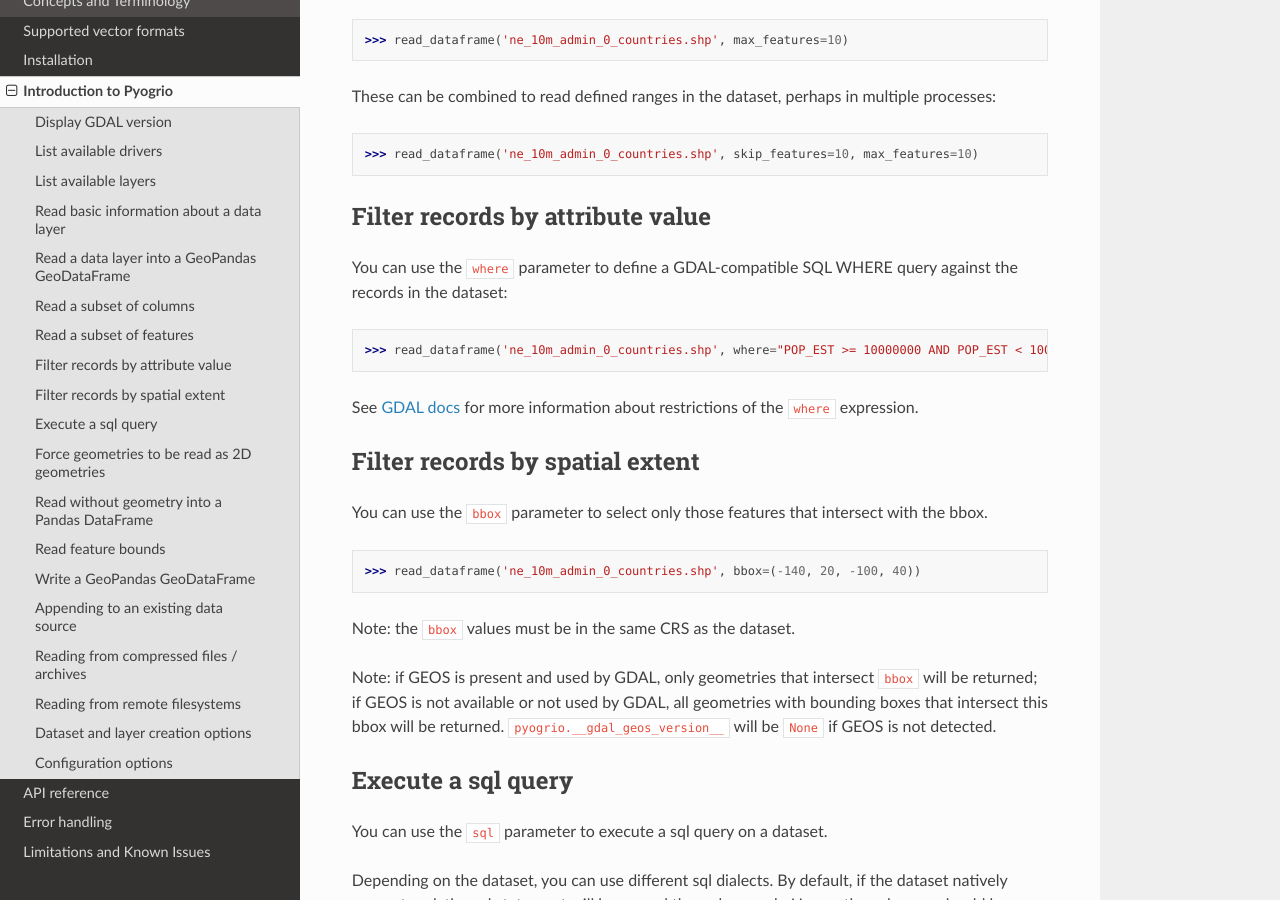
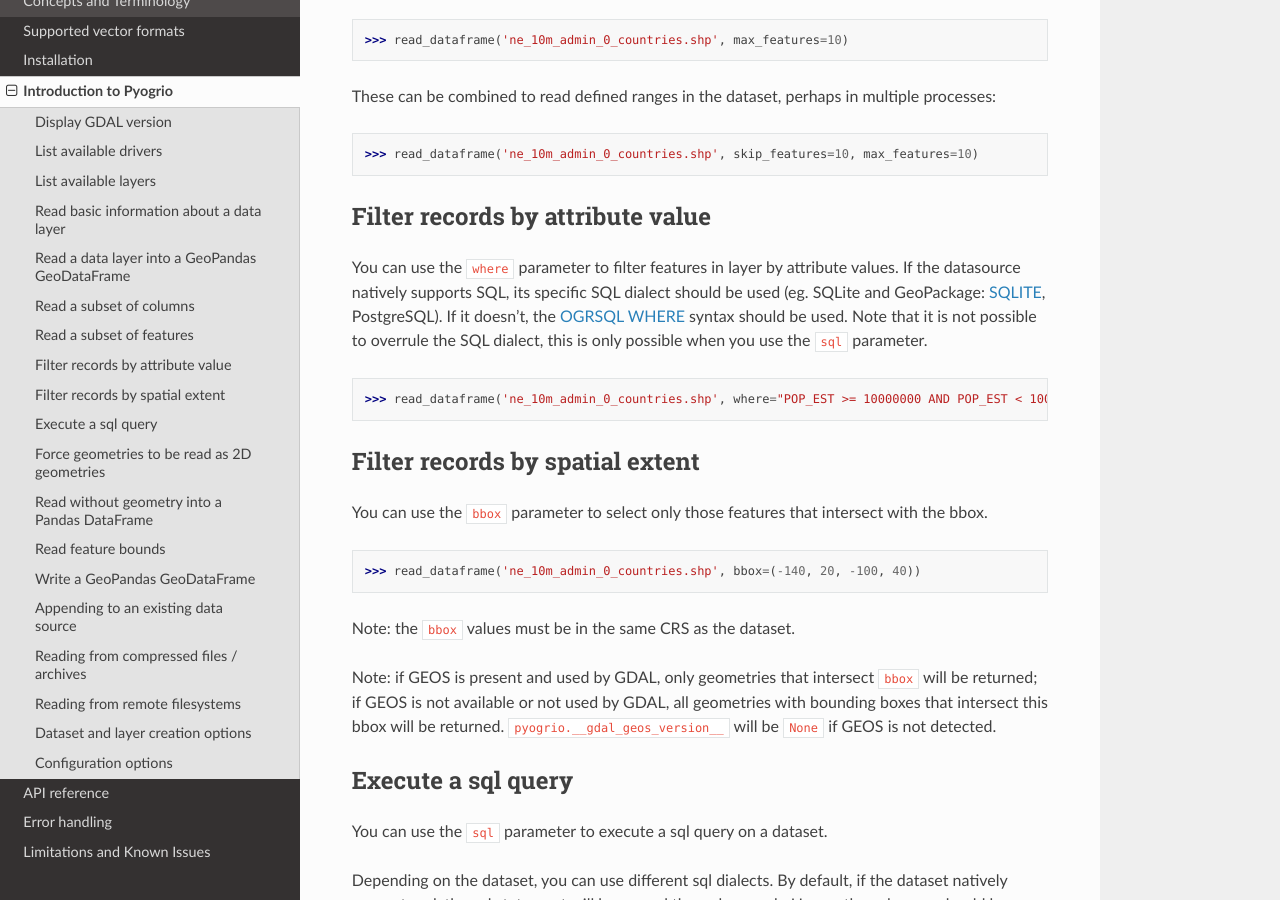
Before and after one commit to geopandas/pyogrio, a Sphinx documentation site: the page built from docs/source/introduction.md, in a window 1280 px wide and 900 px high, scrolled down 3237 px. Built offline with Sphinx 7.4.7 and the Read the Docs theme 2.0.0, drawn with Linux system fonts in a browser that asks for light colours.

Commit message:
Update doc in introduction.md as well

````diff
--- a/docs/source/introduction.md
+++ b/docs/source/introduction.md
@@ -168,15 +168,17 @@ processes:
 
 ## Filter records by attribute value
 
-You can use the `where` parameter to define a GDAL-compatible SQL WHERE query against
-the records in the dataset:
+You can use the `where` parameter to filter features in layer by attribute values. If
+the datasource natively supports SQL, its specific SQL dialect should be used
+(eg. SQLite and GeoPackage:
+[SQLITE](https://gdal.org/user/sql_sqlite_dialect.html#sql-sqlite-dialect), PostgreSQL).
+If it doesn't, the [OGRSQL WHERE](https://gdal.org/user/ogr_sql_dialect.html#where)
+syntax should be used. Note that it is not possible to overrule the SQL dialect, this is
+only possible when you use the `sql` parameter.
 
 ```python
 >>> read_dataframe('ne_10m_admin_0_countries.shp', where="POP_EST >= 10000000 AND POP_EST < 100000000")
 ```
-
-See [GDAL docs](https://gdal.org/api/vector_c_api.html#_CPPv424OGR_L_SetAttributeFilter9OGRLayerHPKc)
-for more information about restrictions of the `where` expression.
 
 ## Filter records by spatial extent
 
````
